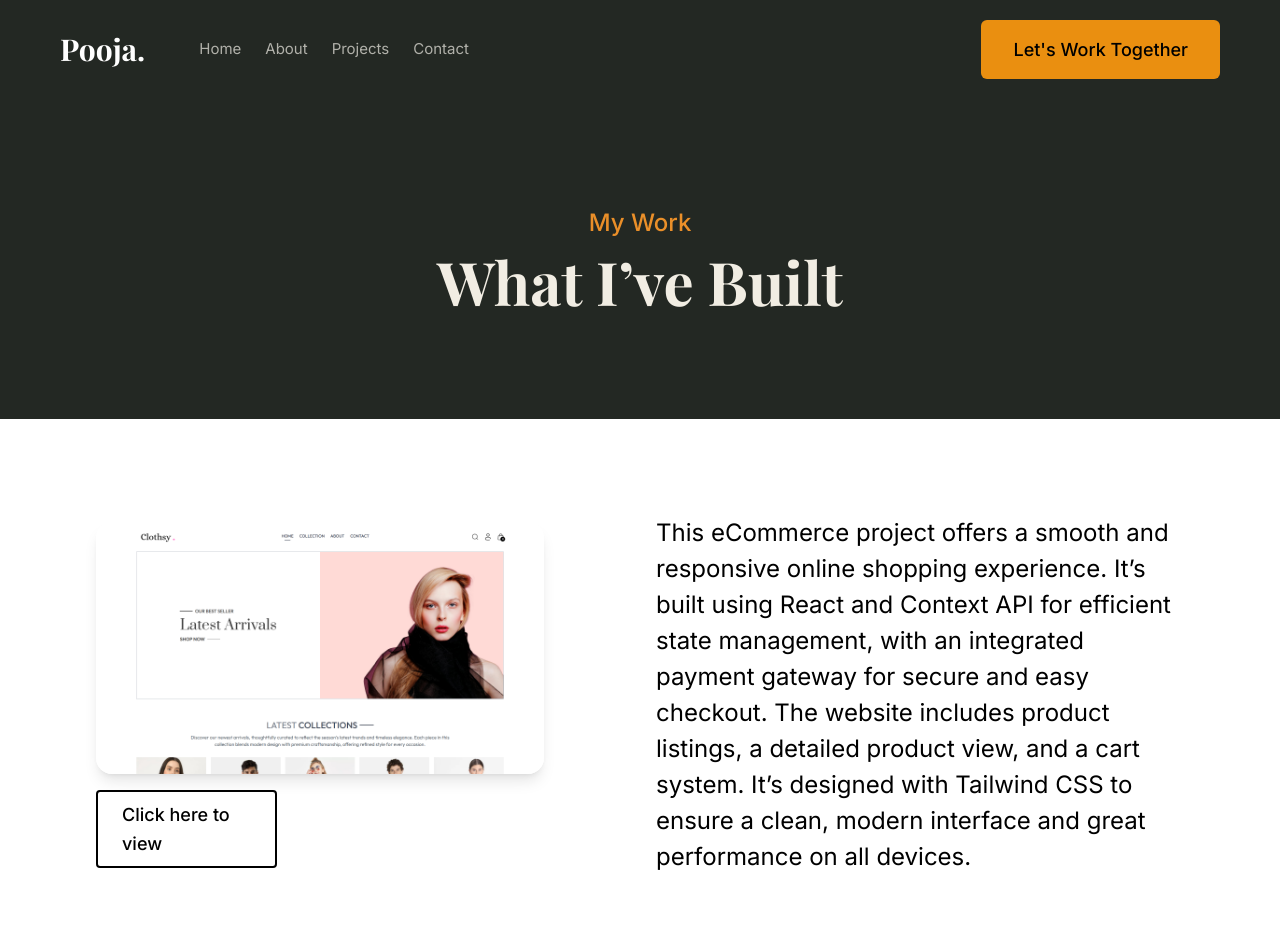
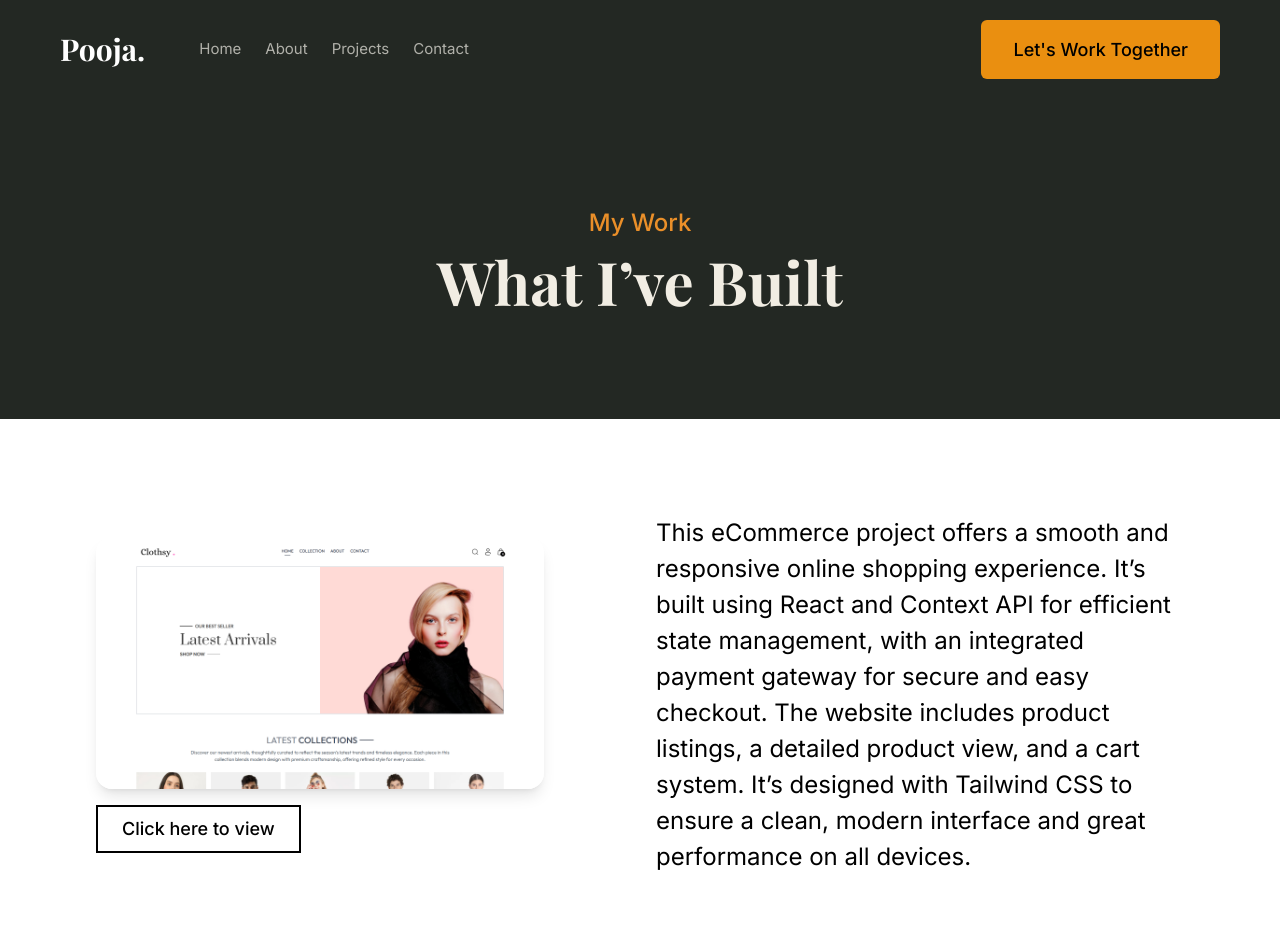
Before and after one commit to Pooja184/Portfolio, a React (Vite) app in the folder Frontend/: page /projects in a window 1280 px wide. Shown: the top 952 px of the page. Built offline with nearby package versions, Linux system fonts and the light colour scheme.

Commit message:
refactor ProjectSection component for improved link styling and accessibility

```diff
--- a/Frontend/src/components/ProjectSection.jsx
+++ b/Frontend/src/components/ProjectSection.jsx
@@ -10,9 +10,14 @@ const ProjectSection = ({ imgSrc, description,link }) => {
           alt="Section Visual"
           className="w-full max-w-md rounded-2xl shadow-lg object-cover"
         />
-        <div className="mt-4 px-2 py-2 md:px-6 w-1/3 md:py-2 border-2 hover:bg-black hover:text-white border-black text-black font-medium rounded sm:text-lg transition duration-300 ease-in-out">
-            <a href={link}>Click here to view</a>
-        </div>
+        <a
+          href={link}
+          target="_blank"
+          rel="noopener noreferrer"
+          className="mt-4 inline-flex w-fit items-center justify-center border-2 border-black px-5 py-3 text-sm font-medium text-black transition duration-300 ease-in-out hover:bg-black hover:text-white sm:text-lg md:px-6 md:py-2"
+        >
+          Click here to view
+        </a>
       </div>
 
       {/* Description Section */}
```
